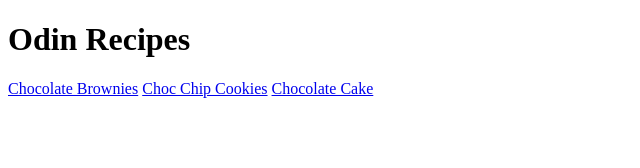
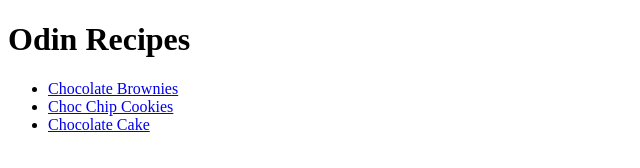
Before and after one commit to ashpartis/odin-recipes, a plain HTML site: page index.html in a window 1280 px wide. Shown: the whole page, without its empty margins (0-640 px from the left). Drawn offline with Linux system fonts and the light colour scheme.

Commit message:
Created unordered list for recipe links

```diff
--- a/index.html
+++ b/index.html
@@ -7,8 +7,10 @@
 </head>
 <body>
     <h1>Odin Recipes</h1>
-    <a href="recipes/chocolate-brownies.html">Chocolate Brownies</a>
-    <a href="recipes/choc-chip-cookies.html">Choc Chip Cookies</a>
-    <a href="recipes/chocolate-cake.html">Chocolate Cake</a>
+    <ul>
+    <li><a href="recipes/chocolate-brownies.html">Chocolate Brownies</a></li>
+    <li><a href="recipes/choc-chip-cookies.html">Choc Chip Cookies</a></li>
+    <li><a href="recipes/chocolate-cake.html">Chocolate Cake</a></li>
+    </ul>
 </body>
 </html>
```
